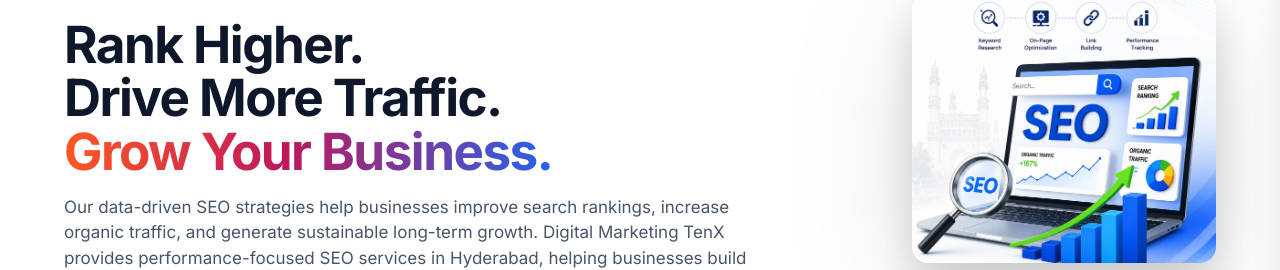
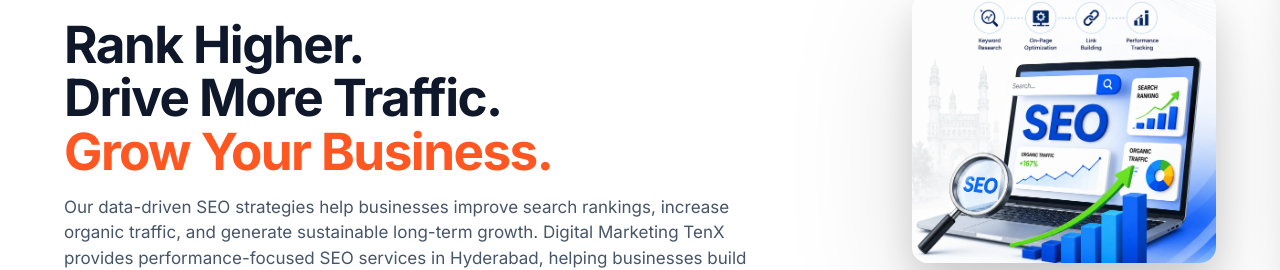
Before and after one commit to Srinivasaraot20/tenx, a Next.js app: page /seo-services in a window 1280 px wide. Shown: the part 131-401 px from the top of the page. Built offline with nearby package versions, Linux system fonts and the light colour scheme; no server answers.

Commit message:
Change Grow Your Business text in SEO hero to solid orange

```diff
--- a/src/app/seo-services/seo-services.css
+++ b/src/app/seo-services/seo-services.css
@@ -254,9 +254,9 @@
 }
 
 .seo-hero-content h1 span.gradient-text {
-  background: linear-gradient(90deg, #ff5722 0%, #be185d 45%, #2563eb 100%);
-  -webkit-background-clip: text;
-  -webkit-text-fill-color: transparent;
+  color: #ff5722;
+  background: none;
+  -webkit-text-fill-color: initial;
   display: inline-block;
 }
 
```
